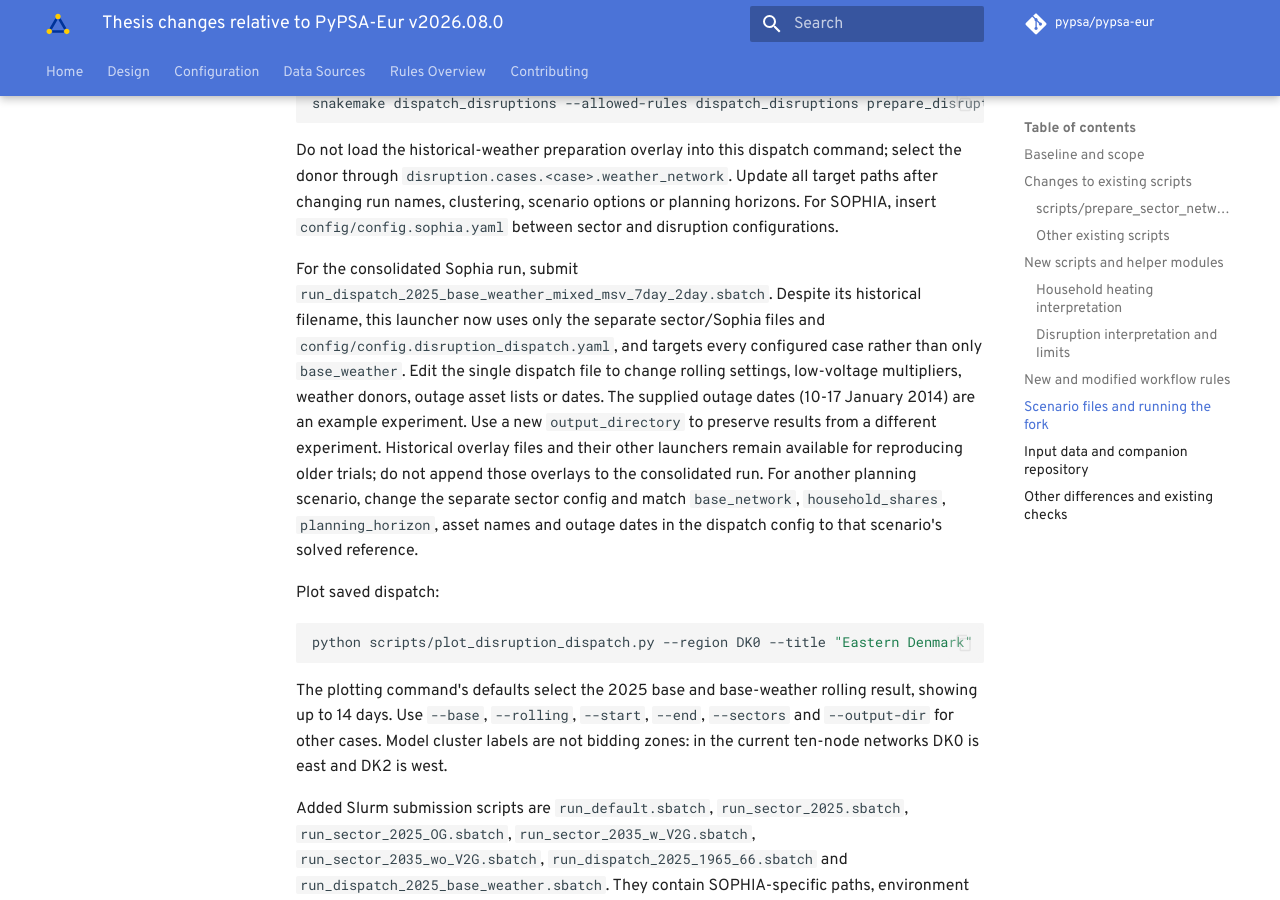
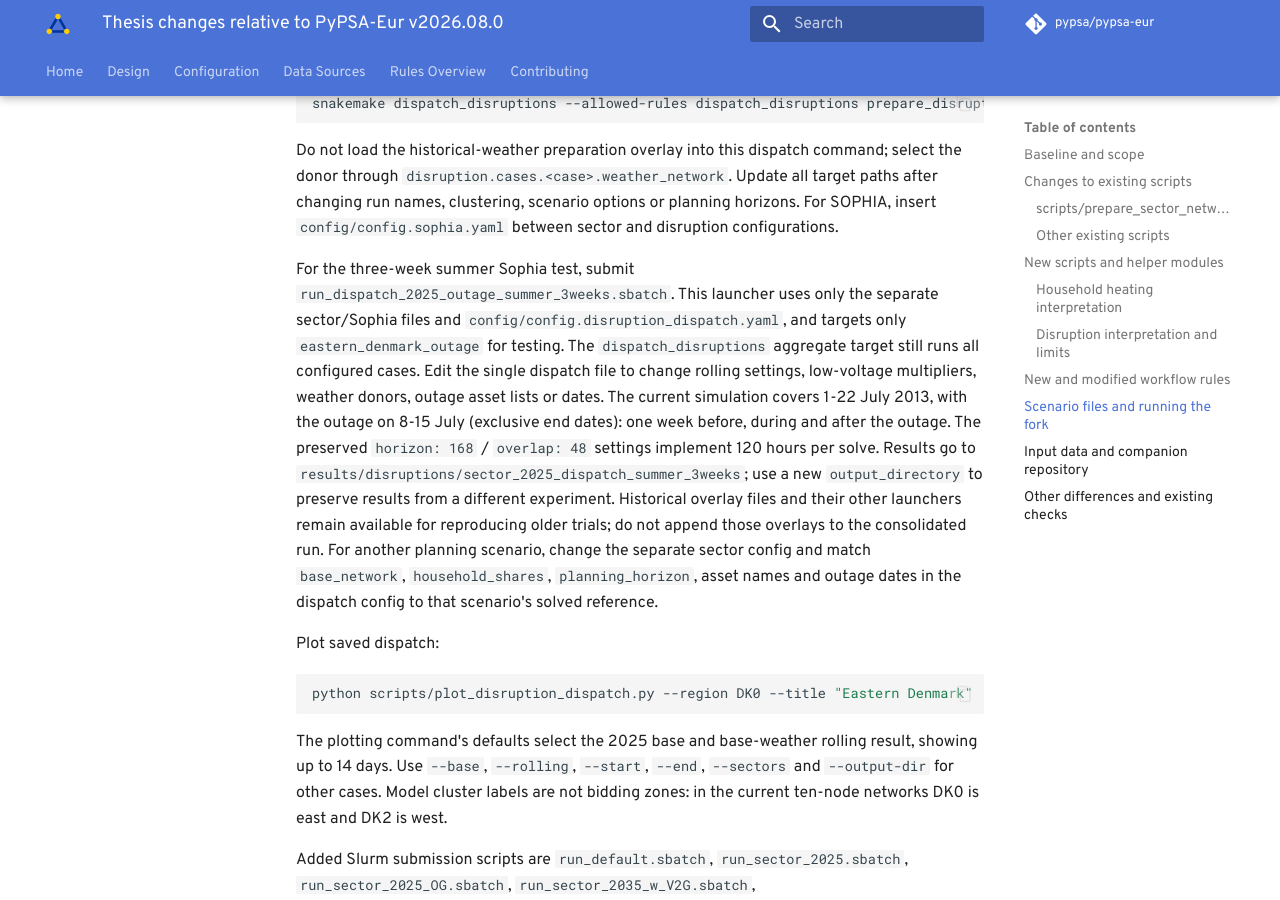
Before and after one commit to jonathanhodgaard/Master_Thesis_Private, an MkDocs documentation site: the page built from doc/thesis_changes.md, in a window 1280 px wide and 900 px high, scrolled down 7415 px. Built offline with MkDocs 1.6.1 and Material for MkDocs 9.7.7, drawn with Linux system fonts in a browser that asks for light colours; comment, search, counter and statistics services are not loaded.

Commit message:
Add summer outage simulation configuration and update dispatch scripts

```diff
--- a/doc/thesis_changes.md
+++ b/doc/thesis_changes.md
@@ -143,12 +143,16 @@ through `disruption.cases.<case>.weather_network`. Update all target paths after
 clustering, scenario options or planning horizons. For SOPHIA, insert `config/config.sophia.yaml`
 between sector and disruption configurations.
 
-For the consolidated Sophia run, submit `run_dispatch_2025_base_weather_mixed_msv_7day_2day.sbatch`.
-Despite its historical filename, this launcher now uses only the separate sector/Sophia files and
-`config/config.disruption_dispatch.yaml`, and targets every configured case rather than only
-`base_weather`. Edit the single dispatch file to change rolling settings, low-voltage multipliers,
-weather donors, outage asset lists or dates. The supplied outage dates (10-17 January 2014) are an
-example experiment. Use a new `output_directory` to preserve results from a different experiment.
+For the three-week summer Sophia test, submit `run_dispatch_2025_outage_summer_3weeks.sbatch`.
+This launcher uses only the separate sector/Sophia files and
+`config/config.disruption_dispatch.yaml`, and targets only `eastern_denmark_outage` for testing.
+The `dispatch_disruptions` aggregate target still runs all configured cases.
+Edit the single dispatch file to change rolling settings, low-voltage multipliers,
+weather donors, outage asset lists or dates. The current simulation covers 1-22 July 2013, with
+the outage on 8-15 July (exclusive end dates): one week before, during and after the outage.
+The preserved `horizon: 168` / `overlap: 48` settings implement 120 hours per solve.
+Results go to `results/disruptions/sector_2025_dispatch_summer_3weeks`; use a new
+`output_directory` to preserve results from a different experiment.
 Historical overlay files and their other launchers remain available for reproducing older trials;
 do not append those overlays to the consolidated run. For another planning scenario, change the
 separate sector config and match `base_network`, `household_shares`, `planning_horizon`, asset names
```
Also changed, not shown: README.md (+2 -2 lines), 4 other files.
